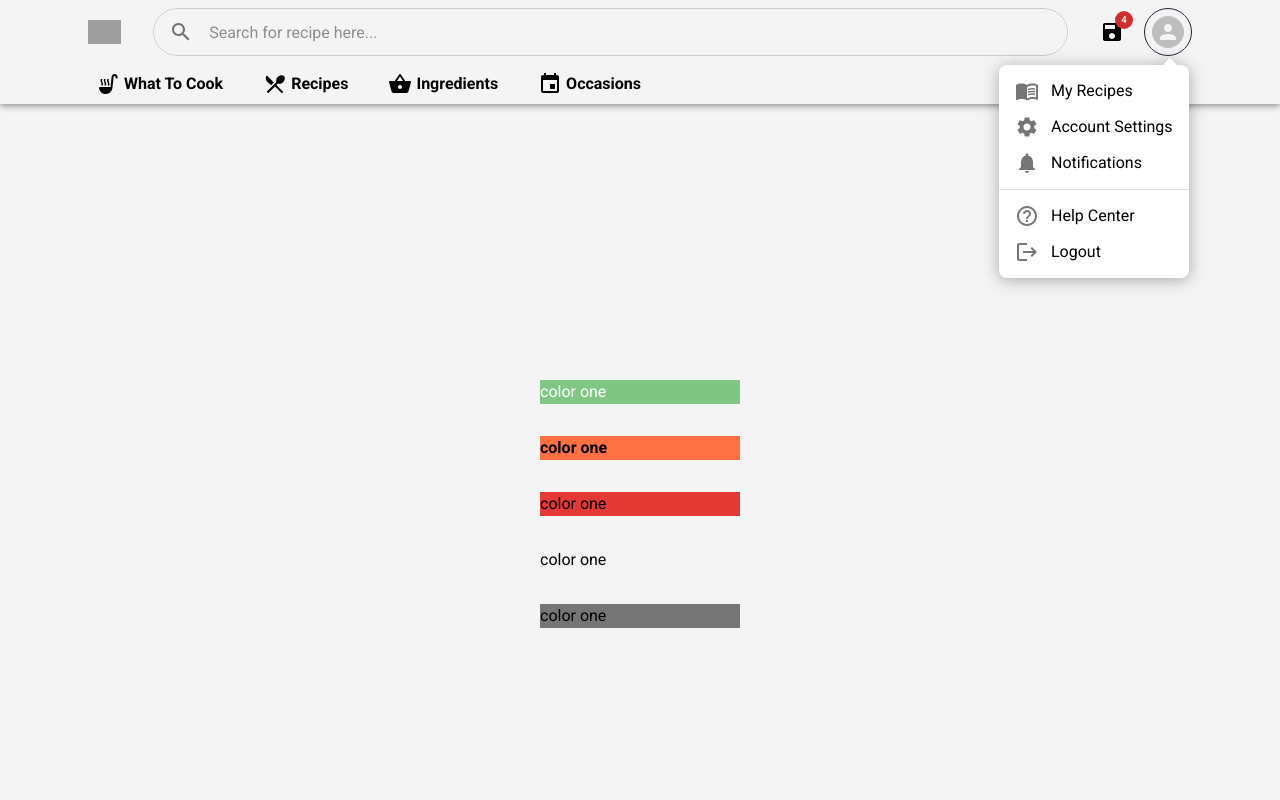
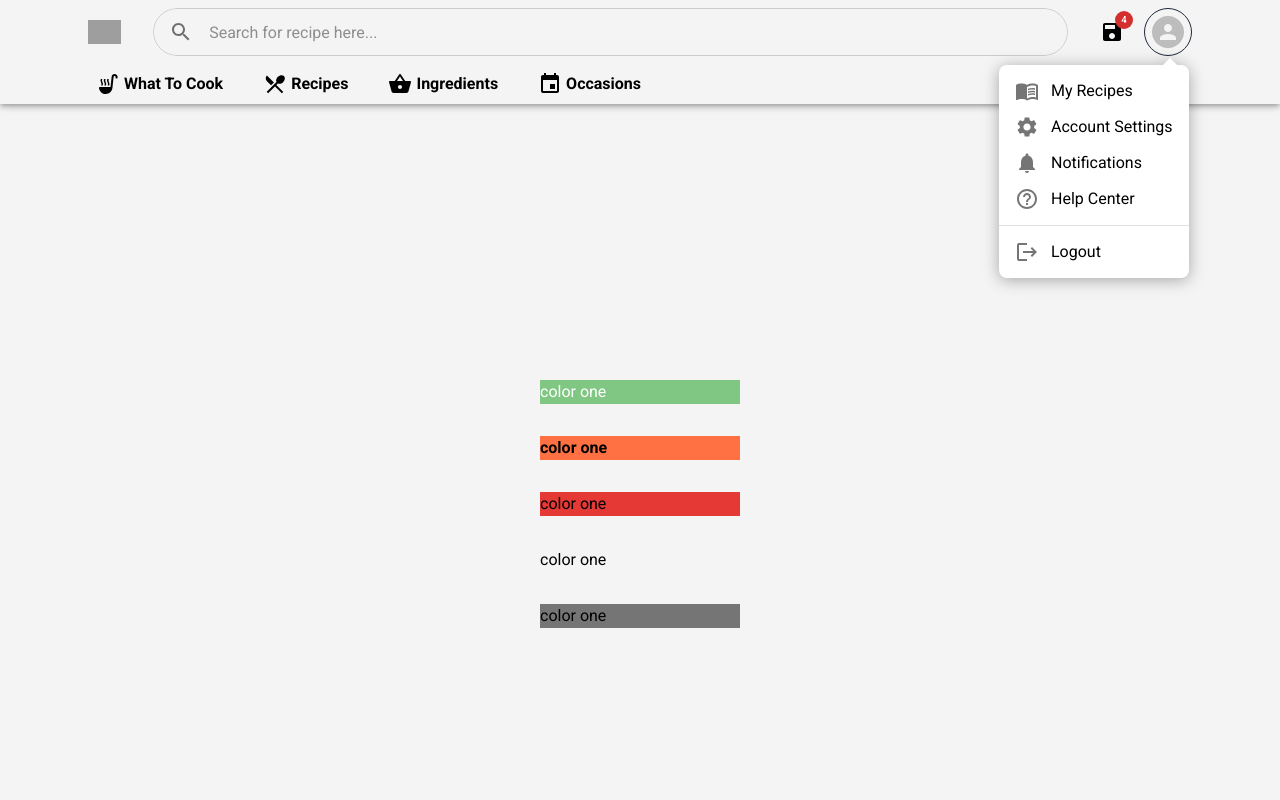
Before and after one commit to theduo34/tasty-tales, a Next.js app: page / in a window 1280 px wide. Both pictures are taken after a click on the button 1168 px from the left and 32 px from the top of the page. Shown: the top 800 px of the page. Built offline with nearby package versions, Linux system fonts and the light colour scheme; grey boxes are pictures that could not be loaded.

Commit message:
Add profile menu-paper

```diff
--- a/src/components/shared/ui/menu-paper.tsx
+++ b/src/components/shared/ui/menu-paper.tsx
@@ -8,19 +8,10 @@ import ListItemIcon from '@mui/material/ListItemIcon';
 import Divider from '@mui/material/Divider';
 import IconButton from '@mui/material/IconButton';
 import Tooltip from '@mui/material/Tooltip';
-import Settings from '@mui/icons-material/Settings';
-import Logout from '@mui/icons-material/Logout';
 import React from "react";
-import MenuBookIcon from '@mui/icons-material/MenuBook';
-import NotificationsIcon from '@mui/icons-material/Notifications';
-import HelpOutlineIcon from '@mui/icons-material/HelpOutline';
+import Link from 'next/link';
+import {tastyTalesMenu} from '@/utils/tasty-tales-menu';
 
-interface ProfileMenuListInterface {
-  key: string,
-  label: string,
-  icon: React.ReactNode,
-  onClick: () => void
-}
 const ProfileMenuPaper = () => {
   const [anchorEl, setAnchorEl] = React.useState<null | HTMLElement>(null);
   const open = Boolean(anchorEl);
@@ -32,38 +23,6 @@ const ProfileMenuPaper = () => {
     setAnchorEl(null);
   };
 
-  const profileMenu: ProfileMenuListInterface [] = [
-    {
-      key: "myRecipes",
-      label: "My Recipes",
-      icon: <MenuBookIcon/>,
-      onClick: handleClose
-    },
-    {
-      key: "accountSettings",
-      label: "Account Settings",
-      icon: <Settings/>,
-      onClick: handleClose
-    },
-    {
-      key: "notifications",
-      label: "Notifications",
-      icon: <NotificationsIcon/>,
-      onClick: handleClose
-    },
-    {
-      key: "helpCenter",
-      label: "Help Center",
-      icon: <HelpOutlineIcon/>,
-      onClick: handleClose
-    },
-    {
-      key: "logout",
-      label: "Logout",
-      icon: <Logout/>,
-      onClick: handleClose
-    }
-  ]
 
   return (
     <>
@@ -119,18 +78,18 @@ const ProfileMenuPaper = () => {
         anchorOrigin={{ horizontal: 'right', vertical: 'bottom' }}
       >
         {
-          profileMenu.map((menu, index) => (
-            <Box  key={ menu.key } >
-              <MenuItem onClick={ menu.onClick }>
+          tastyTalesMenu.slice(4,9).map((menu) => (
+            <Link  key={ menu.key }  href={menu.href}>
+              <MenuItem onClick={ handleClose }>
                 <ListItemIcon>
                   { menu.icon }
                 </ListItemIcon>
                 { menu.label }
               </MenuItem>
-              { (menu.key === 'accountSettings' || menu.key === 'notifications') &&
-                profileMenu[index + 1]?.key === 'helpCenter' && <Divider />
-              }
-            </Box>
+              {(menu.key === 'helpCenter' || menu.key === 'layout') && (
+                <Divider />
+              )}
+            </Link>
           ))
         }
       </Menu>
```
